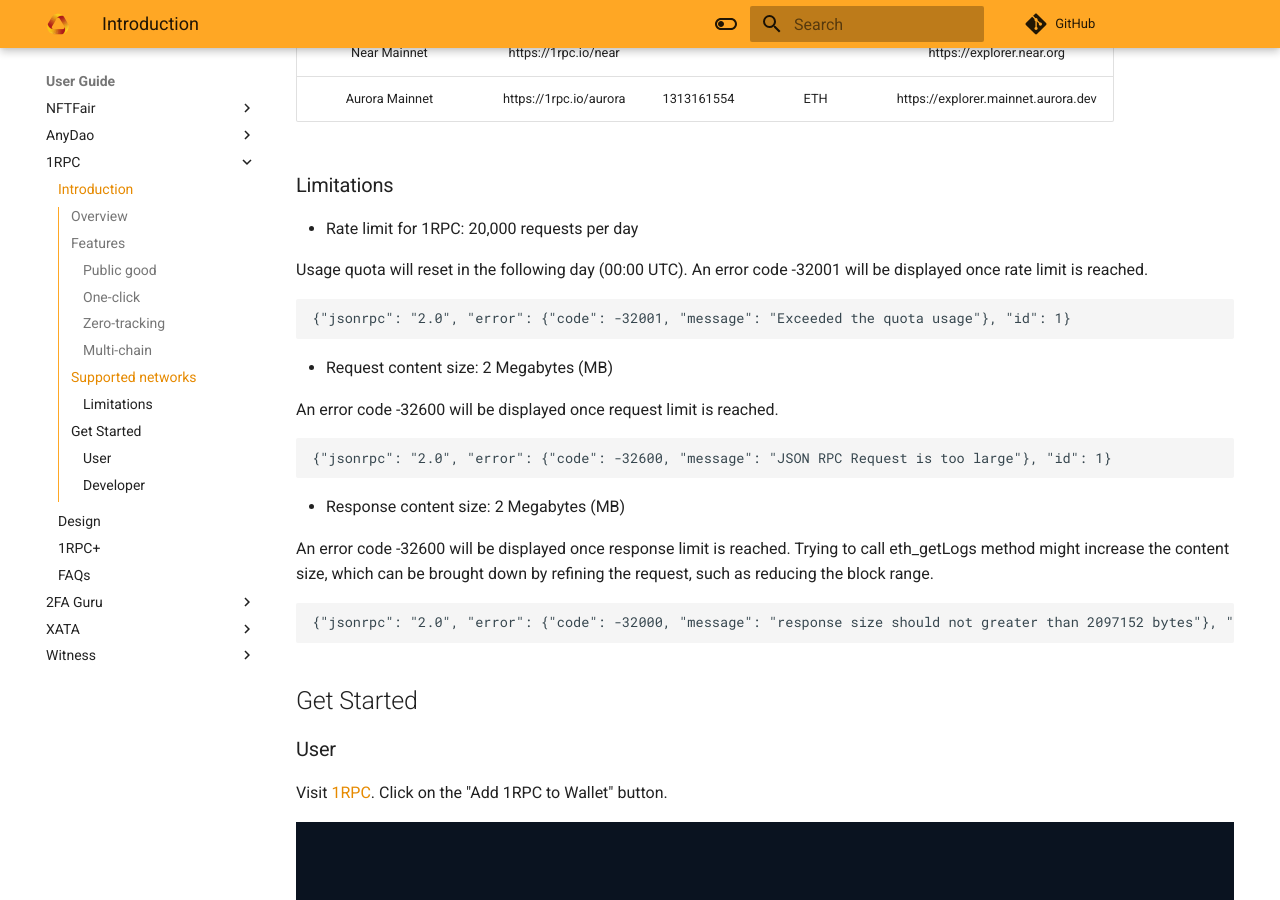
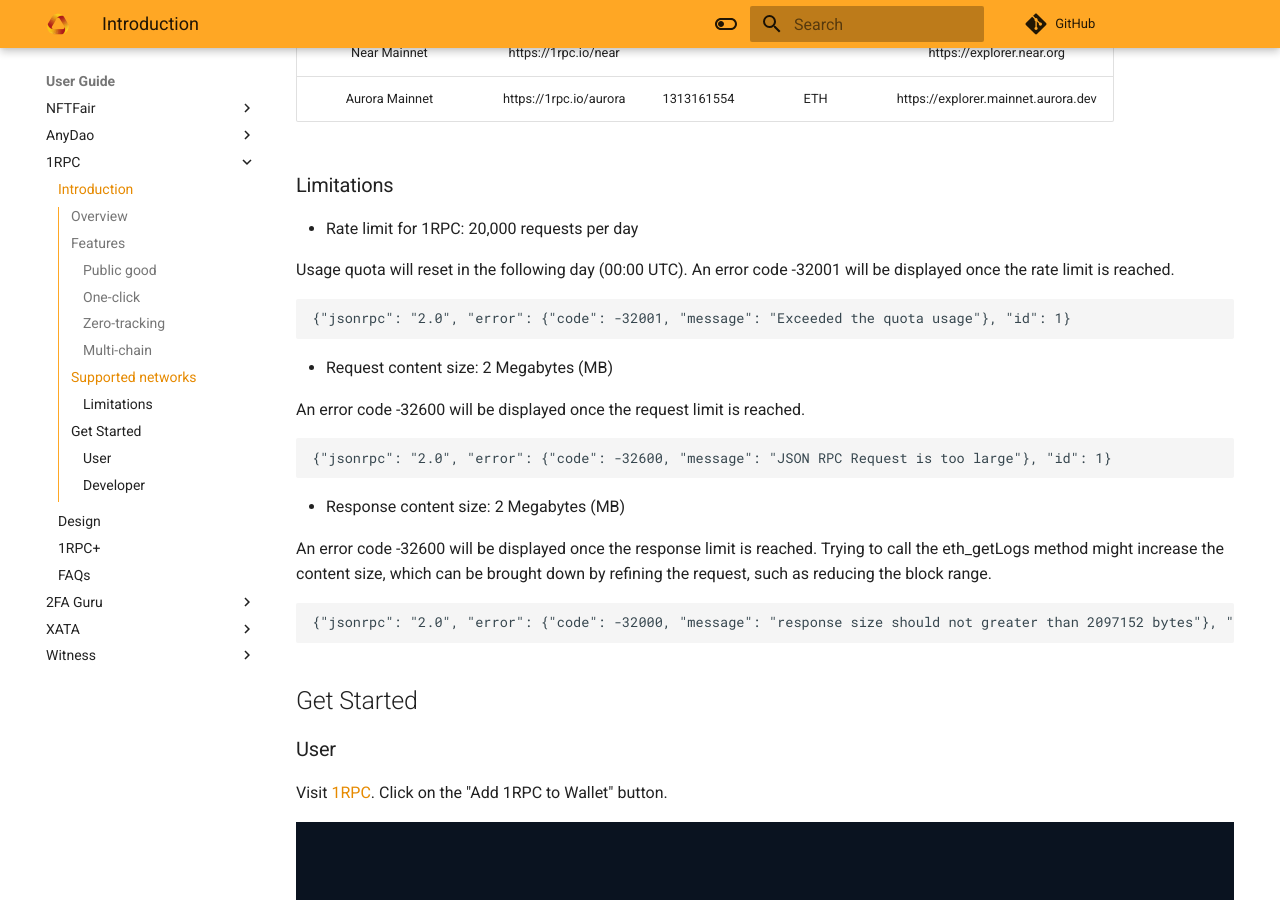
Before and after one commit to automata-network/docs, an MkDocs documentation site: the page built from docs/1rpc/introduction.md, in a window 1280 px wide and 900 px high, scrolled down 2125 px. Built offline with MkDocs 1.6.1 and Material for MkDocs 9.7.7, drawn with Linux system fonts in a browser that asks for light colours; nearby versions of some CDN libraries; comment, search, counter and statistics services are not loaded.

Commit message:
Fix typo and invalid links

````diff
--- a/docs/1rpc/introduction.md
+++ b/docs/1rpc/introduction.md
@@ -4,7 +4,7 @@
 
 1RPC is a free RPC relay to eradicate metadata exposure and leakage with a one-click experience for users within Web3. As a proxy layer that shields user data before it reaches existing RPC endpoints, many of which continue to be centralized today, it is important to us that 1RPC neither collects nor stores user metadata in any part of the relay journey.
 
-To support the evolving needs of our budding community, we’ve rolled out 1RPC+ to give users more granular, dynamic control of their personal data. The waitlist is now [open](https://automatanetwork.typeform.com/to/rcjiWMwO) for early members to preview and try out additional power features. Read more about 1RPC+ [here](docs/1rpc/1rpc+.md) - with advanced capabilities including anti-phishing and custom privacy filters.
+To support the evolving needs of our budding community, we’ve rolled out 1RPC+ to give users more granular, dynamic control of their personal data. The waitlist is now [open](https://automatanetwork.typeform.com/to/rcjiWMwO) for early members to preview and try out additional power features. Read more about 1RPC+ [here](./1rpc+.md) - with advanced capabilities including anti-phishing and custom privacy filters.
 
 ## Features
 
@@ -56,7 +56,7 @@
 
 * Rate limit for 1RPC: 20,000 requests per day
 
-Usage quota will reset in the following day (00:00 UTC). An error code -32001 will be displayed once rate limit is reached.
+Usage quota will reset in the following day (00:00 UTC). An error code -32001 will be displayed once the rate limit is reached.
 
 ```shell
 {"jsonrpc": "2.0", "error": {"code": -32001, "message": "Exceeded the quota usage"}, "id": 1}
@@ -64,7 +64,7 @@
 
 * Request content size: 2 Megabytes (MB)
 
-An error code -32600 will be displayed once request limit is reached.
+An error code -32600 will be displayed once the request limit is reached.
 
 ```shell
 {"jsonrpc": "2.0", "error": {"code": -32600, "message": "JSON RPC Request is too large"}, "id": 1}
@@ -72,7 +72,7 @@
 
 * Response content size: 2 Megabytes (MB)
 
-An error code -32600 will be displayed once response limit is reached. Trying to call eth_getLogs method might increase the content size, which can be brought down by refining the request, such as reducing the block range.
+An error code -32600 will be displayed once the response limit is reached. Trying to call the eth_getLogs method might increase the content size, which can be brought down by refining the request, such as reducing the block range.
 
 ```shell
 {"jsonrpc": "2.0", "error": {"code": -32000, "message": "response size should not greater than 2097152 bytes"}, "id": 1}
````
Also changed, not shown: docs/1rpc/1rpc+.md (+1 -1 lines), docs/1rpc/design.md (+2 -2 lines), docs/1rpc/faq.md (+2 -2 lines).
